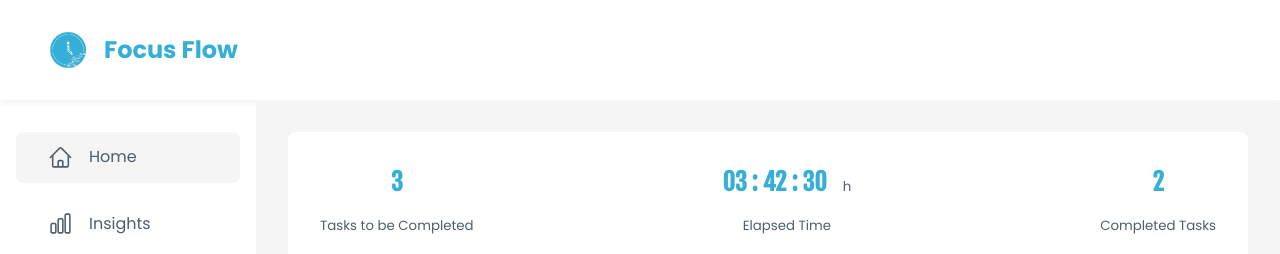
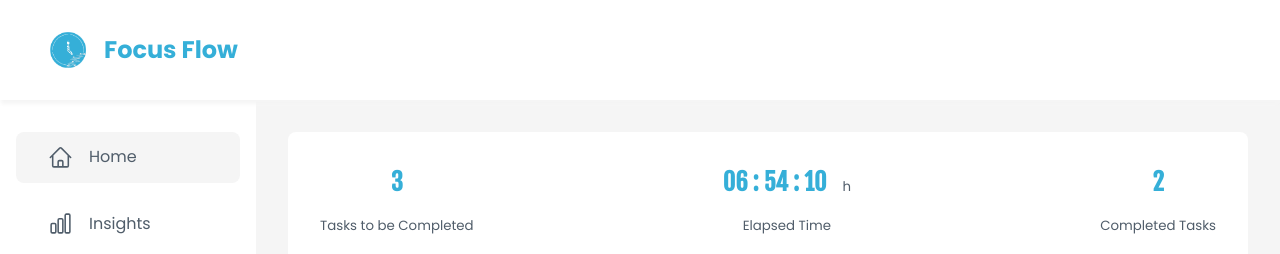
Before and after one commit to NeeshuSharmaa/focusFlow, a React (Vite) app: page / in a window 1280 px wide. Shown: the top 254 px of the page. Built offline with nearby package versions, Linux system fonts and the light colour scheme.

Commit message:
fix: elapsed time for all tasks

```diff
--- a/src/pages/home/Home.jsx
+++ b/src/pages/home/Home.jsx
@@ -55,7 +55,7 @@ export default function Home() {
   return (
     <div className="home">
       <SummaryOnHome
-        tasks={tasksToDisplay}
+        tasks={tasks}
         uncompletedTasks={uncompletedTasks}
         completedTasks={completedTasks}
       />
```
